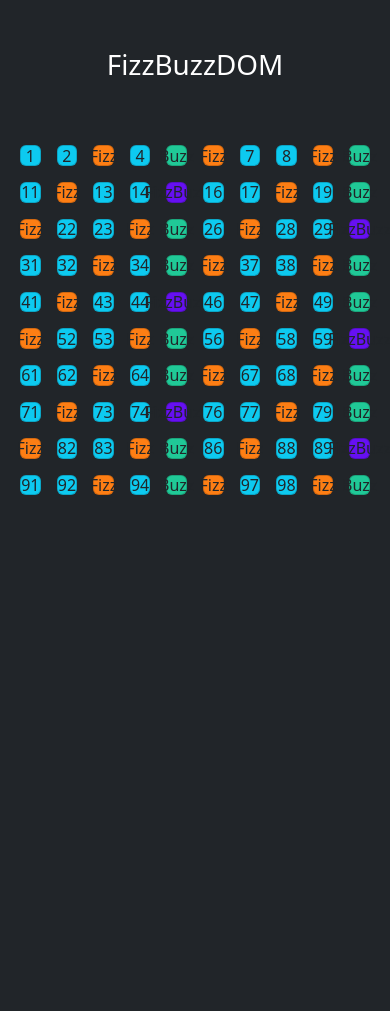
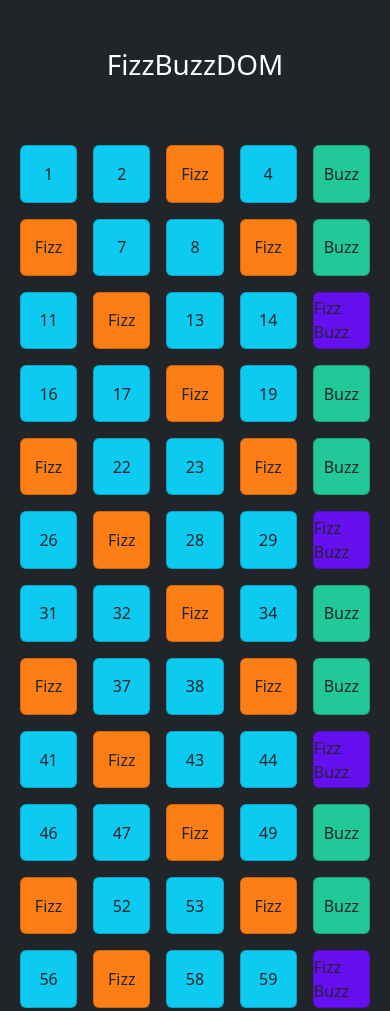
Before and after one commit to alessiaBer/js-fizzbuzz, a plain HTML site: page index.html in a window 390 px wide. Shown: the top 1011 px of the page. Before the commit the page ends 844 px from the top, so only its background shows below. Drawn offline with nearby package versions, Linux system fonts and the light colour scheme.

Commit message:
[add] responsive sizes

```diff
--- a/assets/js/main.js
+++ b/assets/js/main.js
@@ -42,7 +42,7 @@ for (let i = 1; i <= 100; i++) {
     //dichiaro un if statement per definire cosa loggare nella console nel caso:
     if (i % 3 === 0 && i % 5 === 0) {
         // il numero sia un multiplo sia di 3 che di 5
-        cardElement.innerHTML = 'FizzBuzz';
+        cardElement.innerHTML = 'Fizz Buzz';
         cardElement.style.backgroundColor = 'var(--bs-indigo)';
     } else if ( i % 3 === 0) {
         //il numero sia un numero solo di 3
--- a/index.html
+++ b/index.html
@@ -22,6 +22,12 @@
             aspect-ratio: 1 / 1;
         }
 
+        @media screen and (max-width: 768px) {
+            ul>li {
+                width: 20%;
+            }
+        }
+
     </style>
 </head>
 
```
